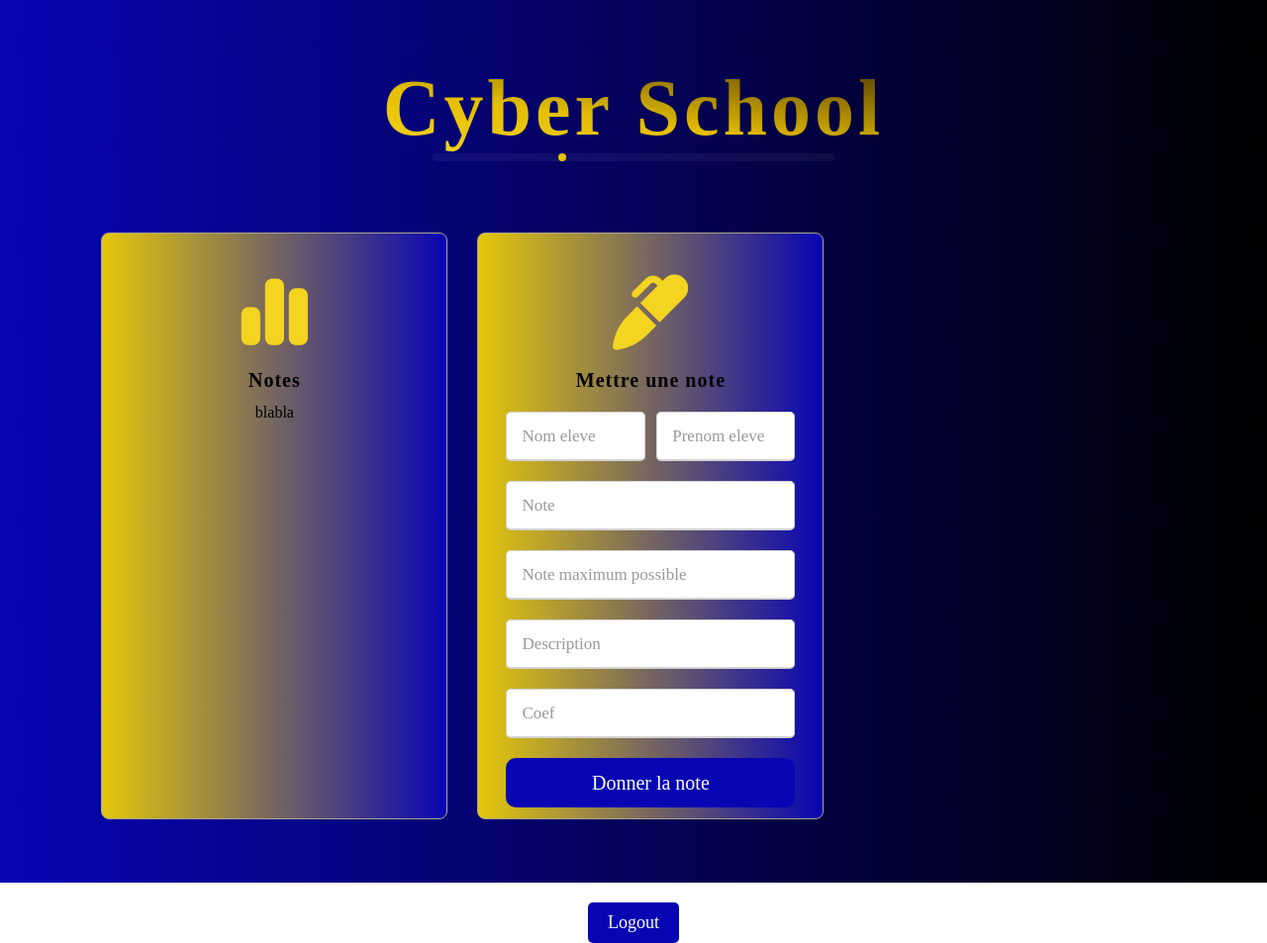
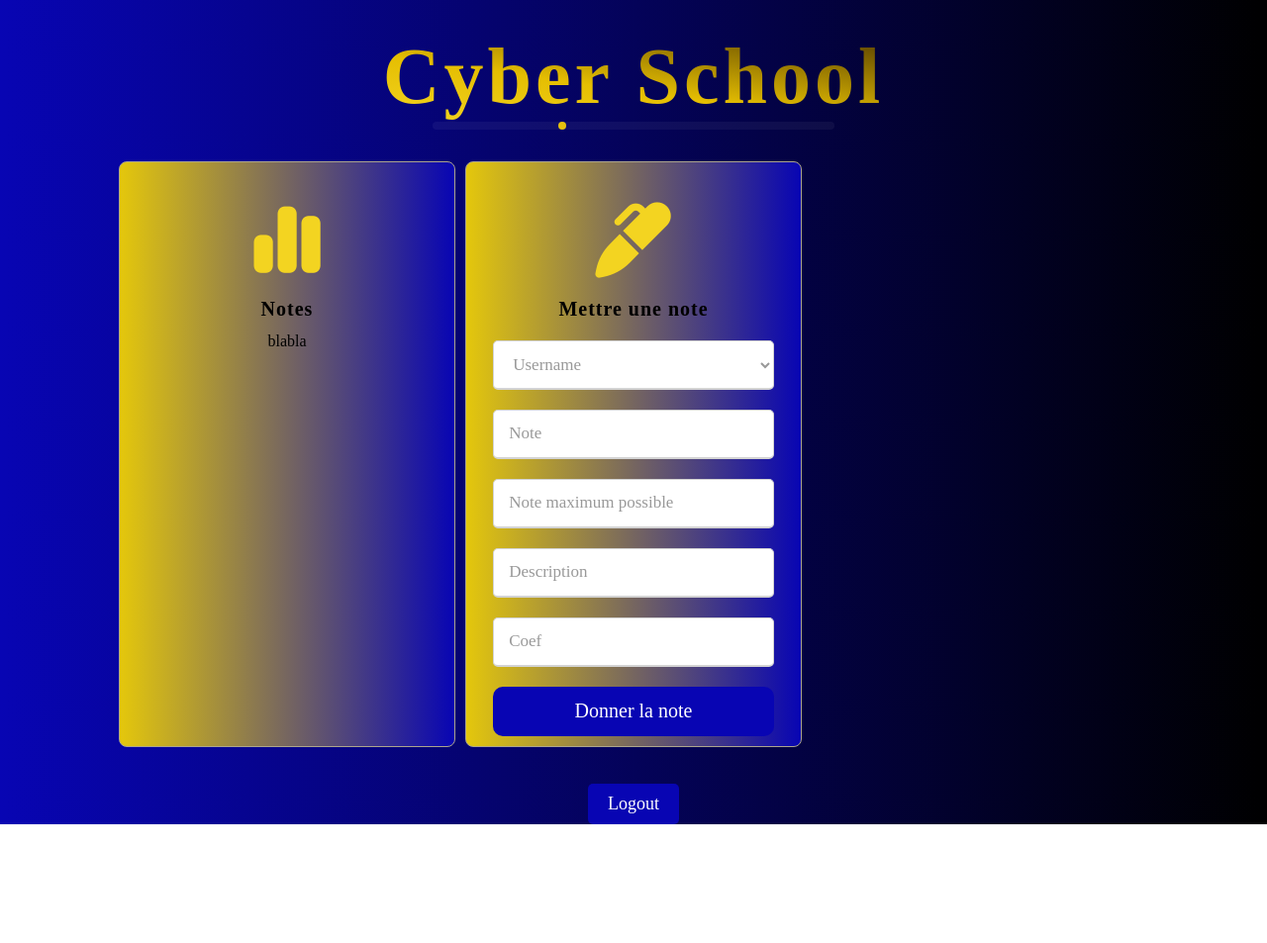
Before and after one commit to duvictorg/VSO-Web-Flask, a Flask app: template VSO Web Flask/VSO_Web_Flask/templates/main.html in a window 1280 px wide. Shown: the whole page at 99% size. After the commit the page ends 833 px from the top, so only its background shows below. Run offline with Flask 2, Linux system fonts and the light colour scheme; the template is opened without the code that fills it, so the values that code supplies are empty.

Commit message:
modif front-end

```diff
--- a/VSO Web Flask/VSO_Web_Flask/static/content/main.css
+++ b/VSO Web Flask/VSO_Web_Flask/static/content/main.css
@@ -15,7 +15,7 @@
 }
 
 .service-wrapper {
-    padding: 5% 8%;
+    padding: 2.5% 8%;
 }
 
 .service {
@@ -72,8 +72,8 @@ h1 {
 .cards {
     display: grid;
     grid-template-columns: repeat(3, 1fr);
-    gap: 30px;
-    margin-top: 80px;
+    gap: 10px;
+    margin-top: 40px;
 }
 
 .card-link {
@@ -83,7 +83,7 @@ h1 {
 
 .card {
     height: auto; /* Ajustez la hauteur pour qu'elle soit automatique */
-    width: 350px;
+    width: 340px;
     background: -webkit-linear-gradient(left, #e4c70c, #0805b3);
     padding: 3% 8%;
     border: 0.2px solid #aca58c;
@@ -184,6 +184,24 @@ h1 {
     margin-top: 20px;
 }
 
+    .field select {
+        height: 100%;
+        width: 100%;
+        outline: none;
+        padding-left: 15px;
+        border-radius: 5px;
+        border: 1px solid lightgrey;
+        border-bottom-width: 2px;
+        font-size: 17px;
+        transition: all 0.3s ease;
+        background-color: #fff;
+        color: #999;
+    }
+
+        .field select:focus {
+            border-color: #2112f0;
+        }
+
     .field input {
         height: 100%;
         width: 100%;
@@ -241,7 +259,7 @@ h1 {
 
 .logout-button {
     text-align: center;
-    margin-top: 20px;
+    margin-top: 5px;
 }
 
 .btn-logout {
--- a/VSO Web Flask/VSO_Web_Flask/templates/main.html
+++ b/VSO Web Flask/VSO_Web_Flask/templates/main.html
@@ -5,9 +5,8 @@
     <meta name="viewport" content="width=device-width, initial-scale=1.0" />
     <link rel="stylesheet" href="{{ url_for('static', filename='content/main.css') }}" />
     <link rel="stylesheet" href="https://cdnjs.cloudflare.com/ajax/libs/font-awesome/6.7.2/css/all.min.css" />
-
+    <title>Cyber School</title>
 </head>
-
 <body>
     <div class="container">
         <div class="service-wrapper">
@@ -23,13 +22,13 @@
                         <i class="fa-solid fa-marker"></i>
                         <h2>Mettre une note</h2>
                         <form action="/teachers/grades/add" class="note-form" method="post">
-                                <div class="field-row">
                             <div class="field">
-                                        <input type="text" name="last_name" placeholder="Nom eleve">
-                                    </div>
-                                    <div class="field">
-                                        <input type="text" name="first_name" placeholder="Prenom eleve">
-                                    </div>
+                                <select name="username" required>
+                                    <option value="" disabled selected>Username</option>
+                                    {% for user in users %}
+                                    <option value="{{ user.username }}">{{ user.username }}</option>
+                                    {% endfor %}
+                                </select>
                             </div>
                             <div class="field">
                                 <input type="text" name="grade" placeholder="Note">
@@ -51,9 +50,9 @@
                 </div>
             </div>
         </div>
-        </div>
         <div class="logout-button">
             <a href="/logout" class="btn-logout">Logout</a>
         </div>
+    </div>
 </body>
 </html>
```
Also changed, not shown: VSO Web Flask/VSO_Web_Flask/templates/error.html (added, +12 -0 lines), 1 other file. Lines whose indentation alone changed are shown as unchanged.
